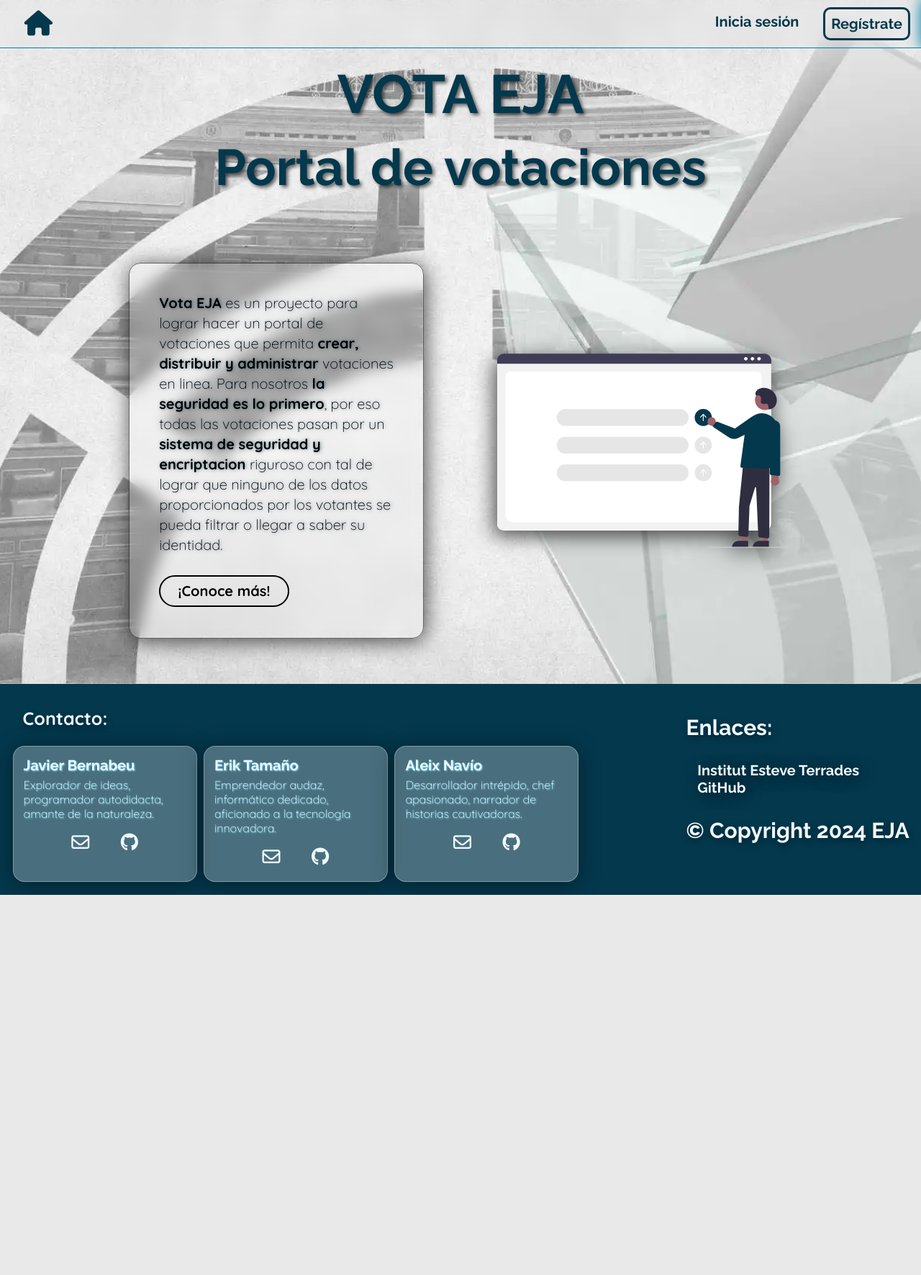
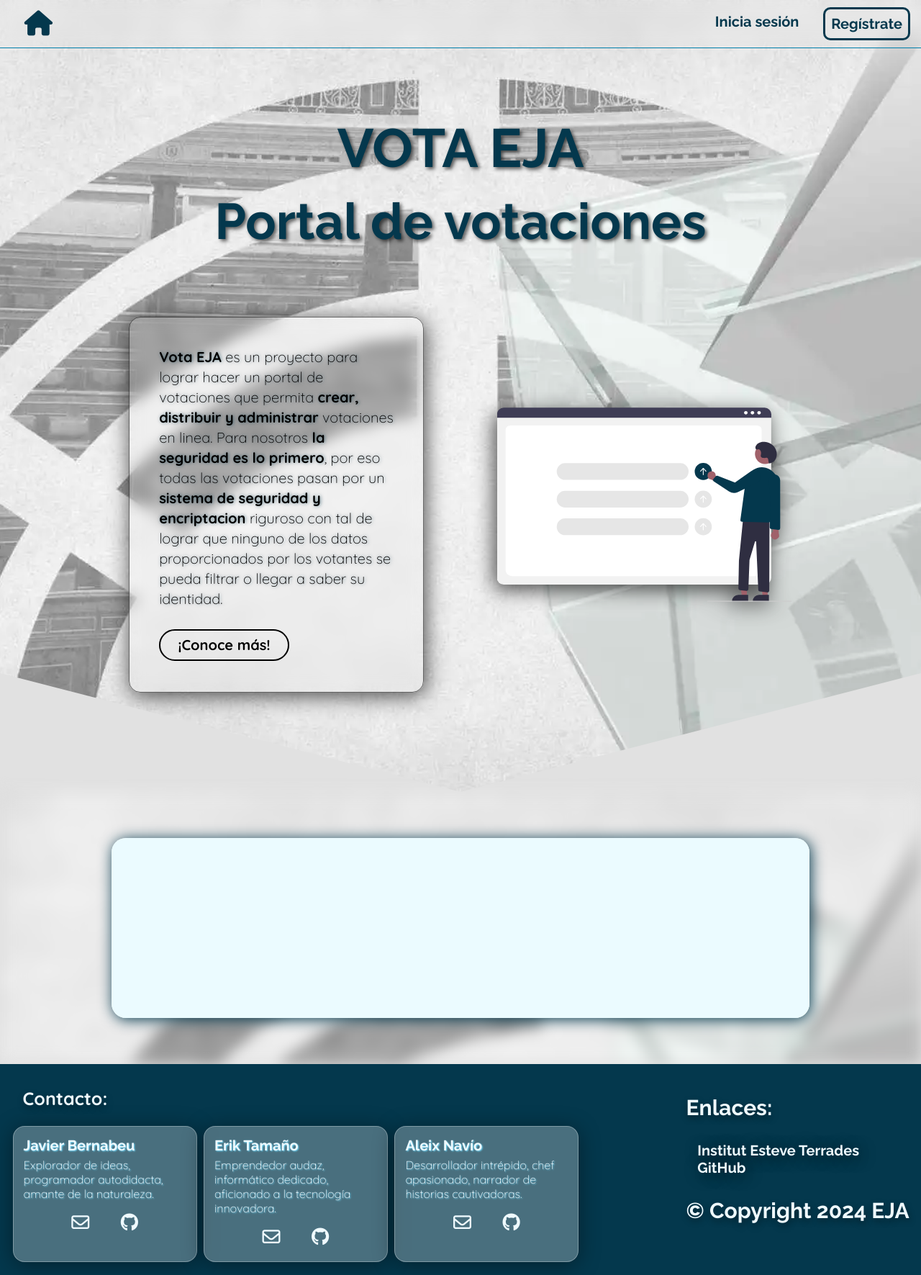
Before and after one commit to ErikTamanoSantos/Proyecto_Vota, a PHP site: page / in a window 1280 px wide. Shown: the whole page at 72% size. Before the commit the page ends 1243 px from the top, so only its background shows below. Run offline with PHP 8.4, Linux system fonts and the light colour scheme; some libraries are stand-ins or nearby versions.

Commit message:
banner + mitad mochila

```diff
--- /dev/null
+++ b/components/banner.php
@@ -0,0 +1,5 @@
+<div class="bannerSection">
+    <div class="banner">
+        <img src="./img/banner.gif" alt="Banner publicitario">
+    </div>
+</div>
--- a/config.php
+++ b/config.php
@@ -1,4 +1,4 @@
 <?php
-$dbUser = "root";
-$dbPass = "Bbdd1nariO";
+$dbUser = "user777";
+$dbPass = "";
 ?>
--- a/index.php
+++ b/index.php
@@ -11,7 +11,7 @@
     <title>Vota EJA | 2024</title>
 </head>
 
-<body>
+<body id="index">
     <?php include './components/header.php'; ?>
     <?php include("./components/log.php")?>
     <div id="notificationContainer"></div>
@@ -19,6 +19,8 @@
     <?php
         if (isset($_SESSION['justVoted'])) {
             echo "<script>showNotification('success', '¡Tu voto ha sido registrado! Regístrate para ver tus votaciones y poder crearlas.')</script>";
+            //log
+            escribirEnLog("[VOTE] Voto registrado");
             unset($_SESSION['justVoted']);
         } elseif (isset($_SESSION['alreadyVoted'])) {
             echo "<script>showNotification('error', 'Link inválido.')</script>";
@@ -42,6 +44,7 @@
             </div>
         </div>
     </section>
+    <?php include './components/banner.php'; ?>
     <?php include './components/footer.php'; ?>
 </body>
 
--- a/invite.php
+++ b/invite.php
@@ -236,14 +236,20 @@ if ($_SERVER['REQUEST_METHOD'] === 'POST') {
             }*/
 
                 echo '<script>showNotification("success", "¡Correos electrónicos almacenados con éxito!");</script>';
+                //log
+                escribirEnLog("[invite] Correos electrónicos almacenados con éxito");
 
         }
 
         if (!empty($correosIncorrectos)) {
             echo "<script>showNotification('info', 'Los siguientes correos electrónicos no son válidos: " . implode(', ', $correosIncorrectos)."');</script>";
+            //log
+            escribirEnLog("[invite] Los siguientes correos electrónicos no son válidos: " . implode(', ', $correosIncorrectos));
         }
     } else {
         echo "<script>showNotification('error', 'No se proporcionaron correos electrónicos.');";
+        //log
+        escribirEnLog("[invite] No se proporcionaron correos electrónicos.");
     }
 }
 ?>
--- a/listVotes.php
+++ b/listVotes.php
@@ -22,7 +22,7 @@
 
     <?php
         include("config.php");
-
+        include './components/log.php';
         try {
             $dsn = "mysql:host=localhost;dbname=project_vota";
             $pdo = new PDO($dsn, $dbUser, $dbPass);
@@ -47,6 +47,8 @@
             echo "</ul>";
             if (!$correct) {
                 echo "<script>showNotification('info', 'Vaya, parece que no tienes encuestas')</script>";
+                // log
+                escribirEnLog("[DASHBOARD] El user ".$_SESSION["Username"]." no tiene encuestas");
             }
         } catch (PDOException $e){
             echo $e->getMessage();
--- a/list_polls.php
+++ b/list_polls.php
@@ -57,6 +57,8 @@
             echo "</ul>";
             if (!$correct) {
                 echo "<script>showNotification('info', 'Vaya, parece que no tienes encuestas')</script>";
+                // log
+                escribirEnLog("[DASHBOARD] El user ".$_SESSION["Username"]." no tiene encuestas");
             }
         } catch (PDOException $e){
             echo $e->getMessage();
--- a/login.php
+++ b/login.php
@@ -57,6 +57,7 @@
                     header("Location:./dashboard.php");
                     if ($row["IsAuthenticated"] == 1) {
                         $correct = true;
+                        $_SESSION["login"] = "correcto";
                         header("Location:./dashboard.php");
                     }
                 }
--- a/newPoll.php
+++ b/newPoll.php
@@ -27,19 +27,19 @@
                 <div class="nameQuestionh1">
                     <input type="text" id="question" name="question" placeholder="Pregunta">
                     <div id="questionImageButton"><i class="fa-regular fa-image" style="color: #ffffff;"></i></div>
-                    <input type="file" id="questionImage" name="questionImage" accept="image/png, image/gif, image/jpeg" >
+                    <input type="file" id="questionImage" name="questionImage" accept="image/png, image/gif, image/jpeg, image/webp" >
                 </div>
 
                 <div id="answerContainer">
                     <div>
                         <input type="text" placeholder="Respuesta 1" name="answers[]">
                         <div id="answer1ImageButton"><i class="fa-regular fa-image" style="color: #ffffff;"></i></div>
-                        <input type="file" id="answer1Image" name="answerImage1" accept="image/png, image/gif, image/jpeg" >
+                        <input type="file" id="answer1Image" name="answerImage1" accept="image/png, image/gif, image/jpeg, image/webp" >
                     </div>
                     <div>
                         <input type="text" placeholder="Respuesta 2" name="answers[]">
                         <div id="answer2ImageButton"><i class="fa-regular fa-image" style="color: #ffffff;"></i></div>
-                        <input type="file" id="answer2Image" name="answerImage2" accept="image/png, image/gif, image/jpeg" >
+                        <input type="file" id="answer2Image" name="answerImage2" accept="image/png, image/gif, image/jpeg, image/webp" >
                     </div>
                 </div>
                 <div class="buttonsForm">
--- a/pollDetails.php
+++ b/pollDetails.php
@@ -32,6 +32,8 @@
                 $query->execute();
                 $pdo->commit();
 		echo "<script>showNotification('success', 'Cambios guardados');</script>";
+        //log
+        escribirEnLog("[pollDetails] Cambios guardados del usuario ".$_SESSION["UserID"]." en la encuesta ".$_GET["id"]);
             }
 
             $query = $pdo->prepare("SELECT * FROM Polls WHERE ID = ?");
--- a/register.js
+++ b/register.js
@@ -210,7 +210,7 @@ function showStep(step = 0, animate = true) {
                         } else {
                             $("form").append(`
                             <div class="inputContainer">
-                                <input type="submit" value="Crear usuario" class="btn" id="registerSubmit">
+                                <input type="submit" value="Crear usuario" class="btn2" id="registerSubmit">
                             </div>
                         `)
                         }
--- a/register.php
+++ b/register.php
@@ -325,6 +325,8 @@
 
                 if ($mail->Send()) {
                     echo '<script>showNotification("success", "¡Registro completado!");</script>';
+                    //log
+                    escribirEnLog("[REGISTER] Registro completado correctamente del user " . $username . " con email " . $email);
                 } else {
                     echo '<script>showNotification("error", "Vaya, parece que no se ha enviado el correo. ' . $mail->ErrorInfo . '");</script>';
                     //log
--- a/styles.css
+++ b/styles.css
@@ -229,8 +229,9 @@ footer a {
     color: #000;
     font-weight: 400;
     line-height: 1.4;
-    height:750px;
+    height:calc(100vh + 100px);
     padding-bottom: 200px;
+    clip-path: polygon(50% 100%, 100% 85%, 100% 0, 0 0, 0 85%);
 }
 
 .firstSec > h1 {
@@ -905,7 +906,7 @@ footer a {
     font-weight: 700;
 }
 
-.circleRegisterForm > form input {
+.circleRegisterForm > form input:not([type="submit"]) {
     grid-area: 1 / 2 / 2 / 3;
     background: transparent;
     border: 0;
@@ -1438,6 +1439,28 @@ footer a {
     color: #fff;
 }
 
+#saveChanges {
+    background-color: var(--textoAzulClaroMedio);
+    color: var(--azulClaro);
+    font-weight: 700;
+    font-size: 20px;
+    margin-left: 40%;
+    padding: 10px;
+    height: 40px;
+    border: 1px solid transparent;
+    border-radius: 30px;
+    box-shadow: 1px 1px 10px var(--textoAzulClaroMedio);
+    display: flex;
+    align-items: center;
+    justify-content: center;
+}
+
+#saveChanges:hover {
+    cursor: pointer;
+    background-color: var(--textoAzulClaroMedio);
+    transform: scale(1.05);
+}
+
 #pollGraphs {
     border: 1px solid var(--azulOscuroMedio);
     border-radius: 16px;
@@ -1579,3 +1602,63 @@ footer a {
 .formInviteUsers form textarea::placeholder {
     color: var(--azulClaro);
 }
+
+
+
+.bannerSection {
+    padding: 5%;
+    display: flex;
+    justify-content: center;
+    align-items: center;
+    position: relative;
+}
+
+.bannerSection::before {
+    content: '';
+    position: absolute;
+    top: 0;
+    left: 0;
+    width: 100%;
+    height: 100%;
+    background-image: url(./img/background.webp);
+    filter: blur(10px);
+    z-index: -1;
+}
+
+.banner {
+    z-index: 10000;
+    filter: blur(0);
+    max-width: 970px;
+    max-height: 250px;
+}
+
+.banner img {
+    border-radius: 20px;
+    box-shadow: 2px 2px 20px var(--azulOscuro);
+}
+
+#index {
+    background-color: rgba(149, 149, 149, 0.28);
+}
+
+.btn2 {
+    background-color: var(--textoAzulClaroMedio);
+    border: 1px solid var(--azulOscuro);
+    border-radius: 20px;
+    color: #fff;
+    font-size: 20px;
+    font-weight: 700;
+    font-family: 'Raleway', sans-serif;
+    text-align: center;
+    align-items: center;
+    justify-content: center;
+    box-shadow: 1px 1px 10px var(--textoAzulClaroMedio);
+    padding: 10px;
+    margin: 2%;
+}
+
+.btn2:hover {
+    cursor: pointer;
+    background-color: var(--textoAzulClaroMedio);
+    transform: scale(1.05);
+}
--- a/votePoll.php
+++ b/votePoll.php
@@ -143,6 +143,8 @@
                 echo "</div>";
                 if (!$correct) {
                     echo "<script>showNotification('info', 'Vaya, parece que no tienes respuestas')</script>";
+                    // log
+                    escribirEnLog("[DASHBOARD] Vaya, parece que no tienes respuestas, user: ".$_SESSION["Username"]);
                 }
 
                 if ($_SERVER['REQUEST_METHOD'] === 'POST') {
@@ -163,11 +165,12 @@
                             echo $e->getMessage();
                             escribirEnLog("[votePoll] ".$e);
                             echo "<script>showNotification('error', 'Vaya, parece que algo ha salido mal')</script>";
+
                         }
                     } else {
                         echo "<script>showNotification('error', 'Vaya, parece que algo ha salido mal')</script>";
                         // log
-                        escribirEnLog("[votePoll] Vaya, parece que algo ha salido mal");
+                        escribirEnLog("[votePoll] Vaya, parece que algo ha salido mal, user: ".$_SESSION["Username"]);
                     }
                 }
             }
```
Also changed, not shown: dashboard.php (+11 -1 lines), img/banner.gif (added), 1 other file.
